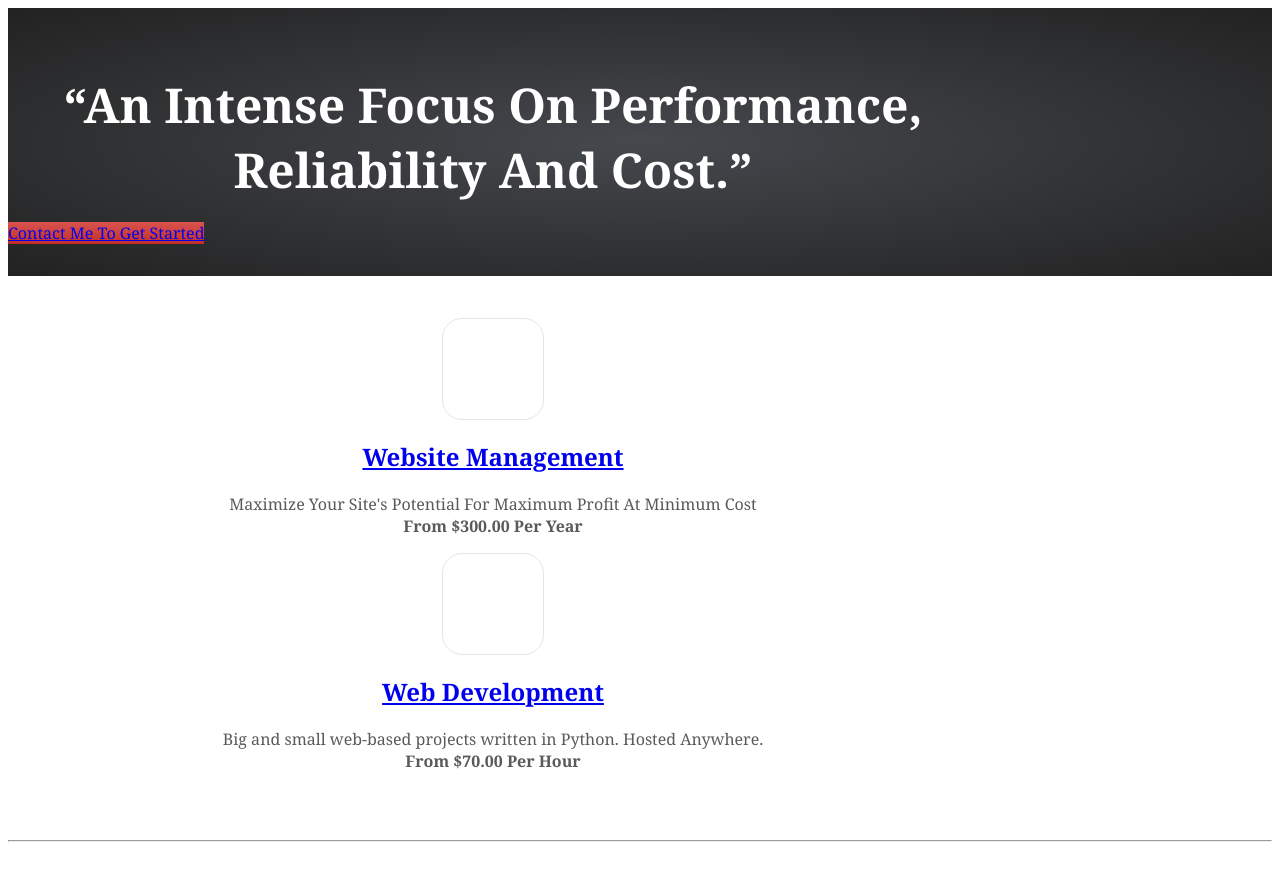
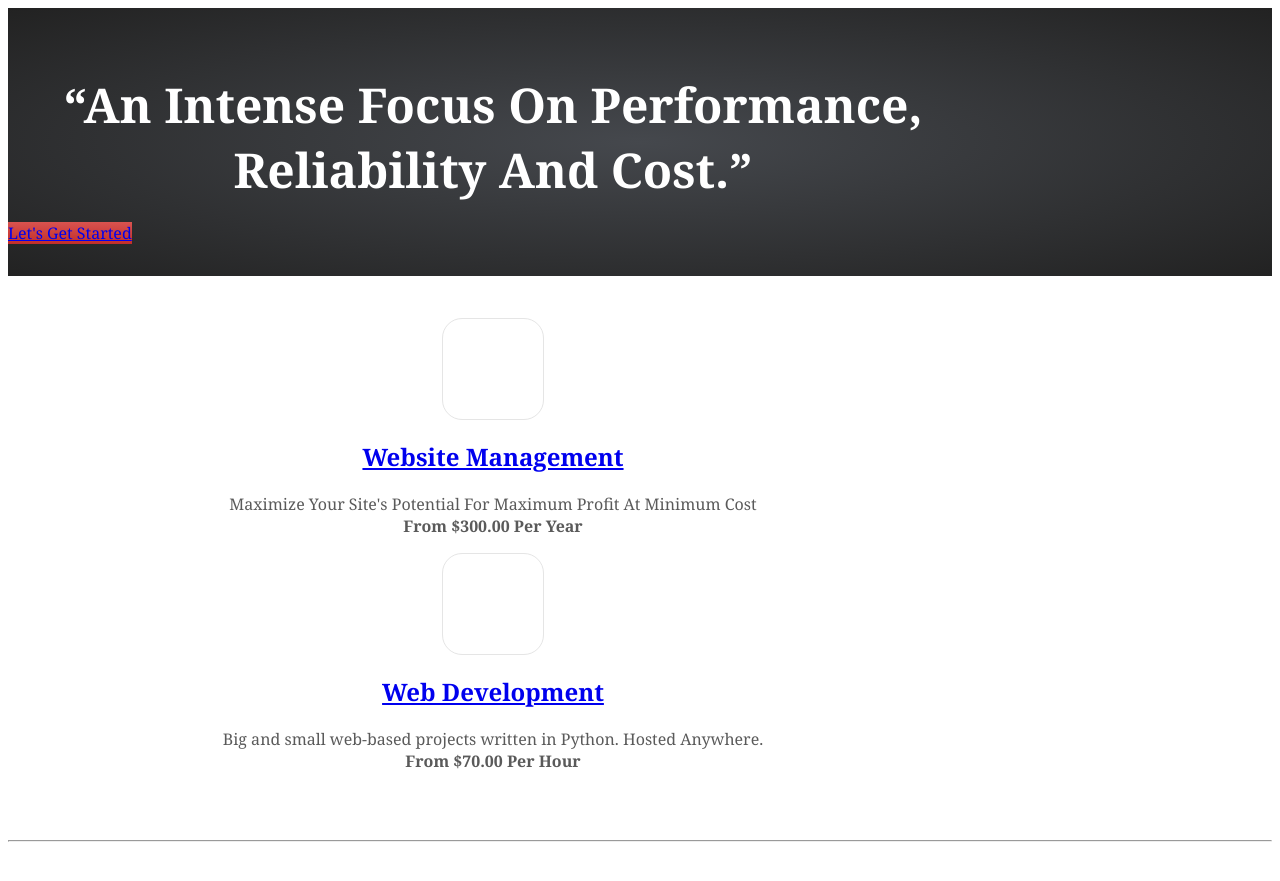
Before and after one commit to rayleyva/caoimhghin.github.io, a Jekyll site: the page built from services.md, in a window 1280 px wide and 900 px high. Shown: the top 881 px of the window. Built offline with Jekyll 4.4.1, drawn with Linux system fonts in a browser that asks for light colours; nearby versions of some CDN libraries.

Commit message:
shortening button text

```diff
--- a/_layouts/marketing.html
+++ b/_layouts/marketing.html
@@ -16,7 +16,7 @@ layout: compress
                         <h1 class="text-left">“An Intense Focus On Performance, Reliability And Cost.”</h1>
                     </div>
                     <div class="col-md-12 text-center">
-                        <a href="/get-started/" class="btn btn-danger btn-lg">Contact Me To Get Started</a>
+                        <a href="/get-started/" class="btn btn-danger btn-lg">Let's Get Started</a>
                     </div>
                 </div>
             </div>
```
